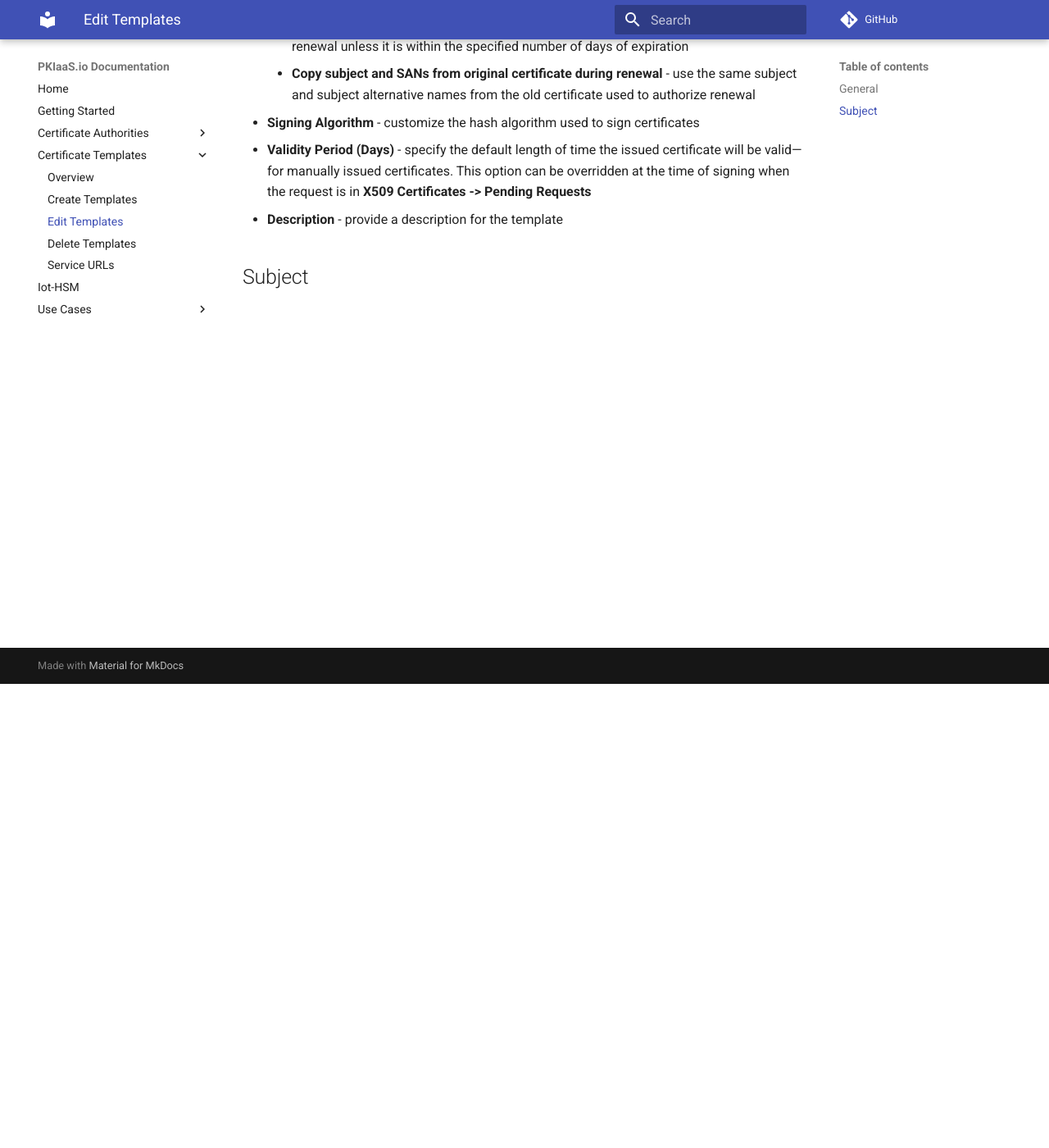
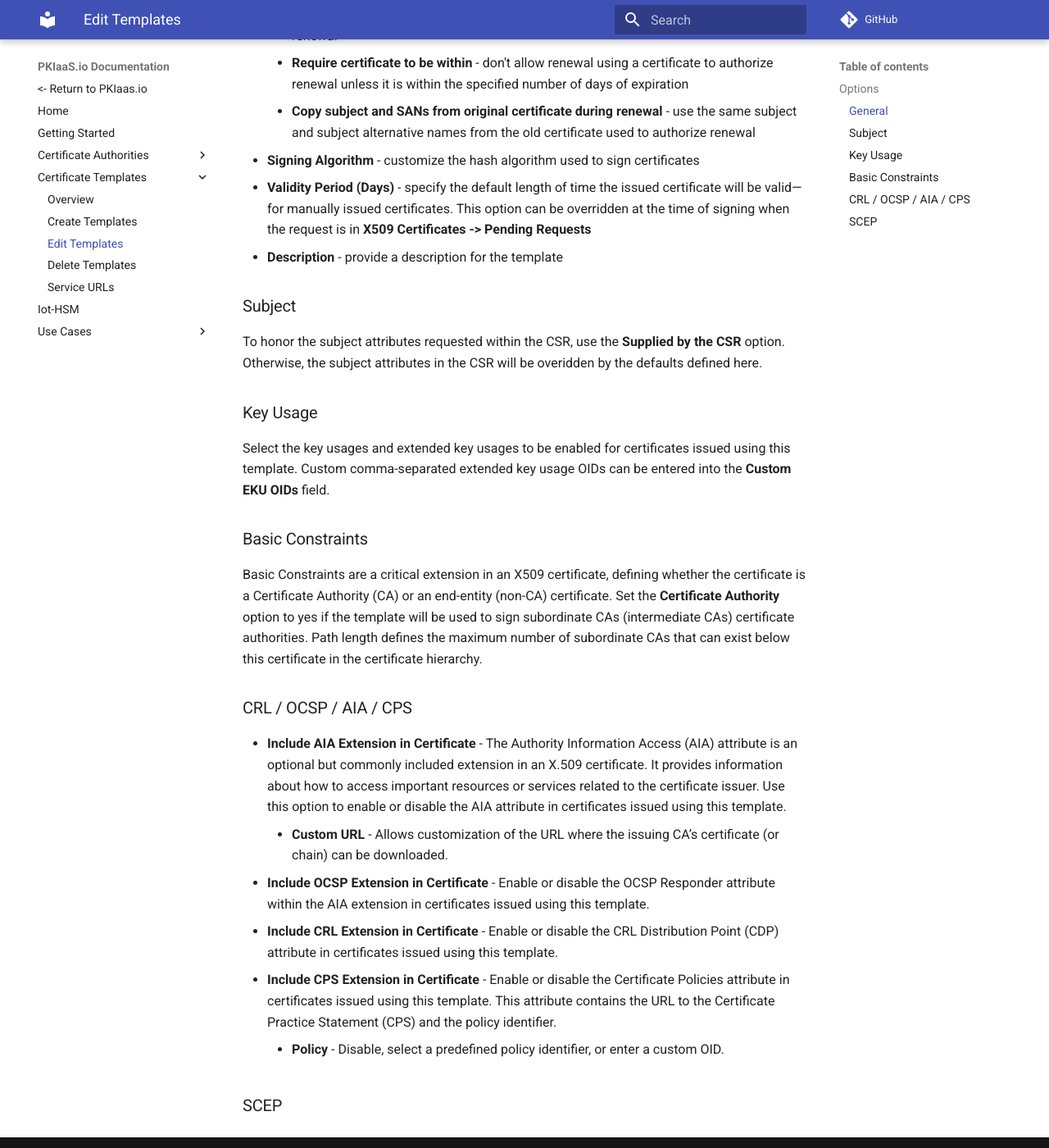
Before and after one commit to lspiehler/pkiaas-docs, an MkDocs documentation site: the page built from docs/certificate-templates/edit.md, in a window 1280 px wide and 1400 px high, scrolled down 566 px. Shown: the whole window at 82% size. Built offline with MkDocs 1.6.1 and Material for MkDocs 9.7.7, drawn with Linux system fonts in a browser that asks for light colours; comment, search, counter and statistics services are not loaded.

Commit message:
updating documentation for editing certificate templates

```diff
--- a/docs/certificate-templates/edit.md
+++ b/docs/certificate-templates/edit.md
@@ -1,6 +1,8 @@
 To edit the settings for a certificate template, navigate to **Certificate Templates -> Manage Templates** in the navigation pane on the left of the page. Click on a template and select "Edit Template".
 
-## General
+## Options
+
+### General
 * **Enabled** - enables/disables the template
 * **Allow unsolicited certificate web requests** - enables/disables the "Public Certificate Request" URL for the template
 * **Allow the use of a valid certificate to authorize an automatic renewal request** - enables/disables certificate renewal authorization using a previously issued certificate using the renewal options found on the CA's CPS page
@@ -11,4 +13,21 @@ To edit the settings for a certificate template, navigate to **Certificate Templ
 * **Validity Period (Days)** - specify the default length of time the issued certificate will be valid—for manually issued certificates. This option can be overridden at the time of signing when the request is in **X509 Certificates -> Pending Requests**
 * **Description** - provide a description for the template
 
-## Subject
+### Subject
+To honor the subject attributes requested within the CSR, use the **Supplied by the CSR** option. Otherwise, the subject attributes in the CSR will be overidden by the defaults defined here.
+
+### Key Usage
+Select the key usages and extended key usages to be enabled for certificates issued using this template. Custom comma-separated extended key usage OIDs can be entered into the **Custom EKU OIDs** field.
+
+### Basic Constraints
+Basic Constraints are a critical extension in an X509 certificate, defining whether the certificate is a Certificate Authority (CA) or an end-entity (non-CA) certificate. Set the **Certificate Authority** option to yes if the template will be used to sign subordinate CAs (intermediate CAs) certificate authorities. Path length defines the maximum number of subordinate CAs that can exist below this certificate in the certificate hierarchy.
+
+### CRL / OCSP / AIA / CPS
+* **Include AIA Extension in Certificate** - The Authority Information Access (AIA) attribute is an optional but commonly included extension in an X.509 certificate. It provides information about how to access important resources or services related to the certificate issuer. Use this option to enable or disable the AIA attribute in certificates issued using this template.
+    * **Custom URL** - Allows customization of the URL where the issuing CA’s certificate (or chain) can be downloaded.
+* **Include OCSP Extension in Certificate** - Enable or disable the OCSP Responder attribute within the AIA extension in certificates issued using this template.
+* **Include CRL Extension in Certificate** - Enable or disable the CRL Distribution Point (CDP) attribute in certificates issued using this template.
+* **Include CPS Extension in Certificate** - Enable or disable the Certificate Policies attribute in certificates issued using this template. This attribute contains the URL to the Certificate Practice Statement (CPS) and the policy identifier.
+    * **Policy** - Disable, select a predefined policy identifier, or enter a custom OID.
+
+### SCEP
--- a/mkdocs.yml
+++ b/mkdocs.yml
@@ -11,6 +11,7 @@ plugins:
   - search
 
 nav:
+  - <- Return to PKIaas.io: https://pkiaas.io
   - Home: index.md
   - Getting Started: getting-started.md
   - Certificate Authorities:
```
Also changed, not shown: docs/certificate-authorities/overview.md (+1 -1 lines), docs/certificate-templates/overview.md (+1 -1 lines), docs/getting-started.md (+1 -1 lines).
